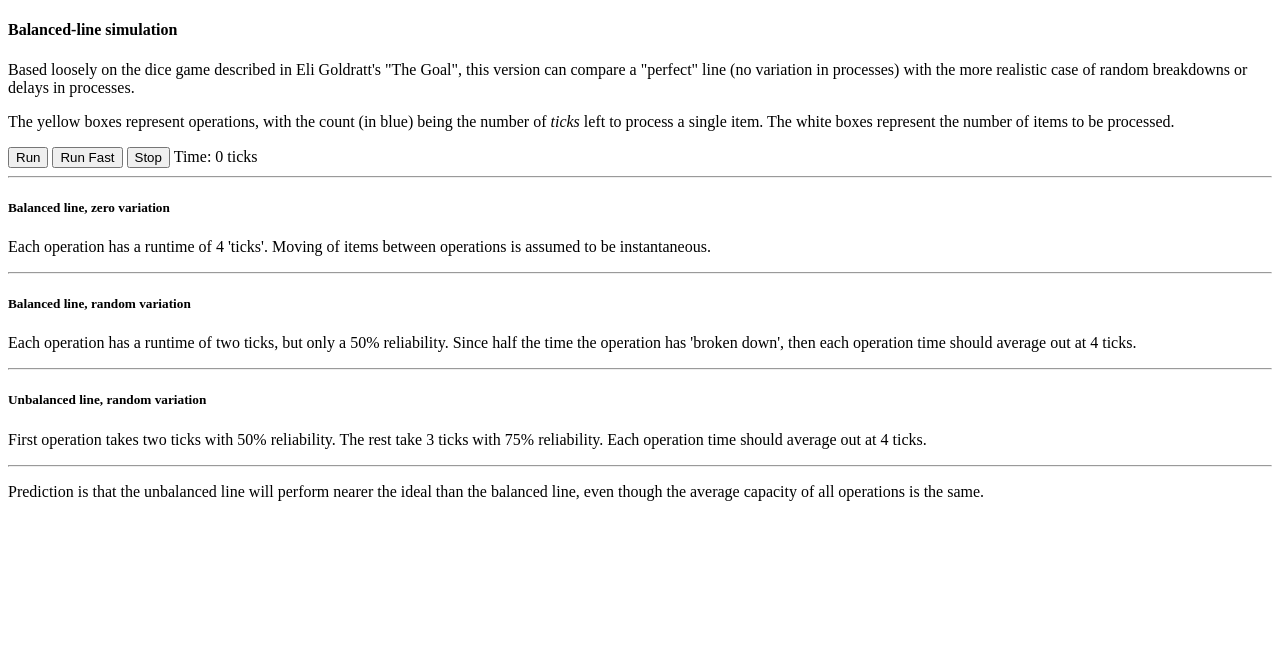
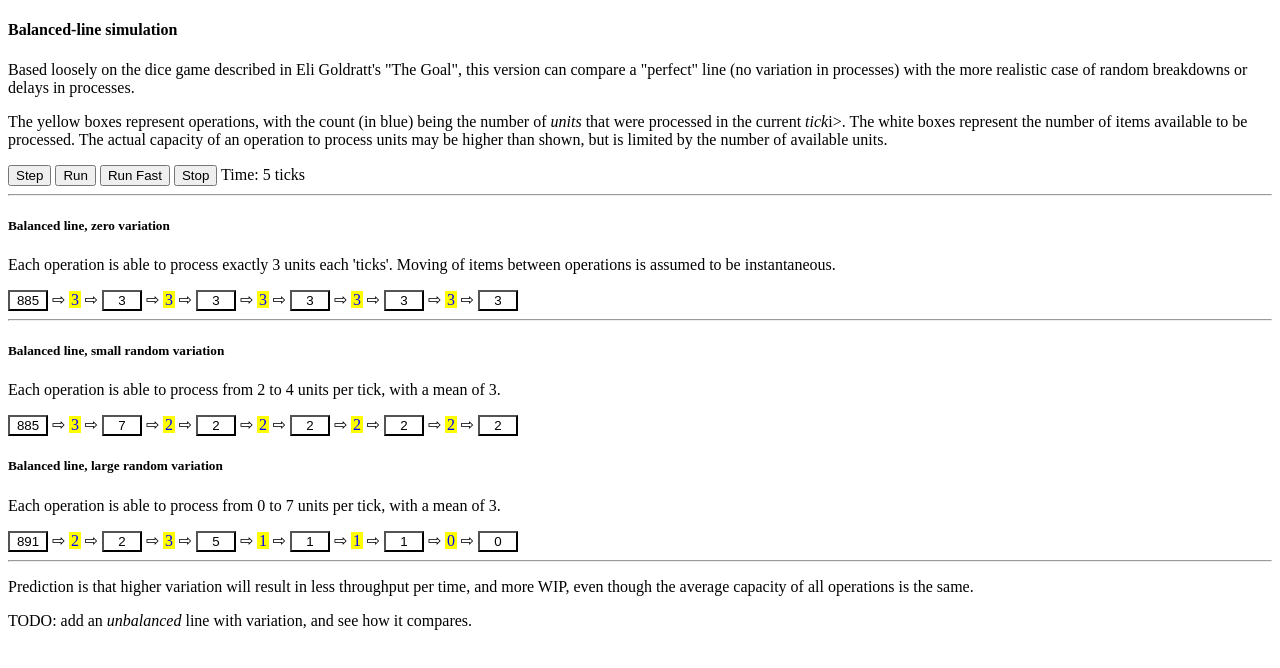
Before and after one commit to trevithj/first-attempt, a plain HTML site: page apps/balanced-line2/index.html in a window 1280 px wide. Both pictures are taken after a click on the button "Run". Drawn offline with Linux system fonts and the light colour scheme.

Commit message:
Reworked balanced line to use vanilla JS, instead of Angular. Now shows only balanced lines, with different degrees of variation.

```diff
--- a/apps/balanced-line2/index.html
+++ b/apps/balanced-line2/index.html
@@ -30,42 +30,37 @@
 		case of random breakdowns or delays in processes.
 	</p>
 	<p>
-		The yellow boxes represent operations,	with the count (in blue) being the number of <i>ticks</i> left to process a single item.
-		The white boxes represent the number of items to be processed.
+		The yellow boxes represent operations,	with the count (in blue) being the number of <i>units</i> that were processed in the current <i>tick</i>i>.
+		The white boxes represent the number of items available to be processed.
+		The actual capacity of an operation to process units may be higher than shown, but is limited by the number of available units.
 	</p>
-	<div id="main" ng-controller="GameCtrl">
-		<button id="btnRunS" ng-click="start(1000)">Run</button>
-		<button id="btnRunF" ng-click="start(200)">Run Fast</button>
-		<button id="btnStop" ng-click="stop()">Stop</button>
+	<div id="main">
+		<button id="btnStep">Step</button>
+		<button id="btnRunS">Run</button>
+		<button id="btnRunF">Run Fast</button>
+		<button id="btnStop">Stop</button>
 		<span> Time: <span id="ticks">0</span> ticks</span>
 		<hr />
 		<h5>Balanced line, zero variation</h5>
-		<p>Each operation has a runtime of 4 'ticks'. Moving of items between operations
+		<p>Each operation is able to process exactly 3 units each 'ticks'. Moving of items between operations
 		is assumed to be instantaneous.</p>
-		<div class="lineDiv"
-			data-failrate="[0,0,0,0,0,0]"
-			data-runtimes="[4,4,4,4,4,4]"
-			data-stores="[[50],[0],[0],[0],[0],[0]]">
-		</div>
+		<div class="lineDiv"></div>
 		<hr />
-		<h5>Balanced line, random variation</h5>
-		<p>Each operation has a runtime of two ticks, but only a 50% reliability. Since half the time the operation has 'broken down', then each operation time should average out at 4 ticks.</p>
-		<div class="lineDiv"
-			data-failrate="[0.5,0.5,0.5,0.5,0.5,0.5]"
-			data-runtimes="[2,2,2,2,2,2]"
-			data-stores="[[50],[0],[0],[0],[0],[0]]">
-		</div>
+		<h5>Balanced line, small random variation</h5>
+		<p>Each operation is able to process from 2 to 4 units per tick, with a mean of 3.</p>
+		<div class="lineDiv"></div>
+		<h5>Balanced line, large random variation</h5>
+		<p>Each operation is able to process from 0 to 7 units per tick, with a mean of 3.</p>
+		<div class="lineDiv"></div>
 		<hr />
-		<h5>Unbalanced line, random variation</h5>
+		<!-- <h5>Unbalanced line, random variation</h5>
 		<p>First operation takes two ticks with 50% reliability. The rest take 3 ticks with 75% reliability. Each operation time should average out at 4 ticks.</p>
-		<div class="lineDiv"
-			data-failrate="[0.5,0.25,0.25,0.25,0.25,0.25]"
-			data-runtimes="[2,3,3,3,3,3]"
-			data-stores="[[50],[0],[0],[0],[0],[0]]">
-		</div>
-		<hr />
-		<P>Prediction is that the unbalanced line will perform nearer the ideal than the balanced line, even though the average capacity of all operations is the same.</p>
+		<div class="lineDiv"></div>
+		<hr /> -->
+		<!-- <P>Prediction is that the unbalanced line will perform nearer the ideal than the balanced line, even though the average capacity of all operations is the same.</p> -->
+		<P>Prediction is that higher variation will result in less throughput per time, and more WIP, even though the average capacity of all operations is the same.</p>
+		<p>TODO: add an <i>unbalanced</i> line with variation, and see how it compares.</p>
 	</div>
-	<!-- <script src="main.js"></script> -->
+	<script src="main.js"></script>
 </body>
 </html>
--- /dev/null
+++ b/apps/balanced-line2/main.js
@@ -0,0 +1,92 @@
+(function () {
+	const getEl = (sel) => document.querySelector(sel);
+	const getEls = (sel) => document.querySelectorAll(sel);
+	const random = max => Math.ceil(Math.random() * max);
+	let intervalId;
+
+	const makeLine = id => {
+		const stores = [900,0,0,0,0,0];
+		const tick = 0;
+		const ops = [0,0,0,0,0];
+		return { id, stores, tick, ops };
+	};
+	const lines = [makeLine(0), makeLine(1), makeLine(2)];
+
+
+	const opsFns = [
+		v => Math.min(3, v),
+		v => Math.min(random(3)+1, v),
+		v => Math.min(random(7)-1, v)
+	]
+
+	const nextState = (thisState, n) => {
+		const { id, tick } = thisState; //assume a line object
+		const st = thisState.stores;
+		const ops = st.map(opsFns[n]);
+		ops.pop(); //ignore last entry
+		const stores = [...st];
+		ops.forEach((d, i) => {
+			stores[i] -= d;
+			stores[i+1] += d;
+		});
+		return { id, tick: tick + 1, stores, ops };
+	}
+
+	const lineDivs = getEls('.lineDiv');
+	const tickSpan = getEl('#ticks');
+	const btnStep = getEl('#btnStep');
+	const btnRunS = getEl('#btnRunS');
+	const btnRunF = getEl('#btnRunF');
+	const btnStop = getEl('#btnStop');
+
+	const ticks = [lines];
+
+	const render = (data) => {
+		tickSpan.innerHTML = data[0].tick;
+		lineDivs.forEach((div, index) => {
+			// const failrate = JSON.parse(div.dataset.failrate);
+			// const runtimes = JSON.parse(div.dataset.runtimes);
+			// const stores = JSON.parse(div.dataset.stores);
+			// console.log({ index, failrate, runtimes, stores });
+			const { stores, ops } = data[index];
+			const html = [
+				'<div>',
+				...stores.map((s, i) => {
+					return i===0 ? `<button class="store">${stores[0]}</button>` : [
+						'<span>',
+						'	<span>&#8680;</span>',
+						`	<span class="op">${ops[i-1]}</span>`,
+						'	<span>&#8680;</span>',
+						`	<button class="store">${s}</button>`,
+						'</span>'
+					].join("");
+				}),
+				'</div>',
+			];
+			div.innerHTML = html.join('');
+		});
+	};
+
+	const doTick = () => {
+		const thisLines = ticks[ticks.length-1];
+		const nextLines = thisLines.map(nextState);
+		ticks.push(nextLines);
+		console.log(nextLines[0].stores);
+	}
+
+	console.log(ticks[0].stores);
+
+
+	const doRun = () => {
+		doTick();
+		render(ticks[ticks.length-1]);
+	};
+	const doRuns = delay => {
+		clearInterval(intervalId);
+		intervalId = setInterval(doRun, delay);
+	}
+	btnStep.addEventListener('click', () => doRun());
+	btnRunS.addEventListener('click', () => doRuns(500));
+	btnRunF.addEventListener('click', () => doRuns(100));
+	btnStop.addEventListener('click', () => clearInterval(intervalId));
+})();
```
